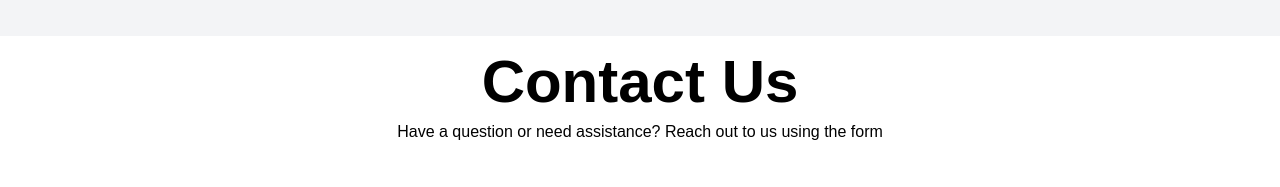
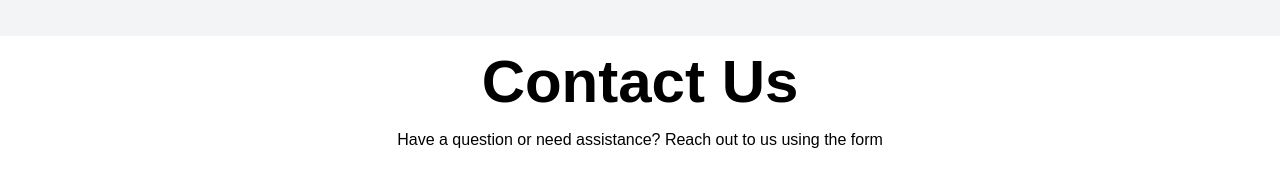
Before and after one commit to Tana00/military, a React (Create React App) app: page / in a window 1280 px wide. Shown: the part 2440-2627 px from the top of the page. Built offline with nearby package versions, Linux system fonts and the light colour scheme; a web font is replaced by a local one.

Commit message:
updated contact form

```diff
--- a/src/components/Contact.jsx
+++ b/src/components/Contact.jsx
@@ -18,7 +18,7 @@
         <h2 className="text-4xl md:text-5xl lg:text-6xl font-bold mt-4 mb-">
           Contact Us
         </h2>
-        <p className="text-center mt-2">
+        <p className="text-center mt-2 p-2">
           Have a question or need assistance? Reach out to us using the form
         </p>
       </div>
```
